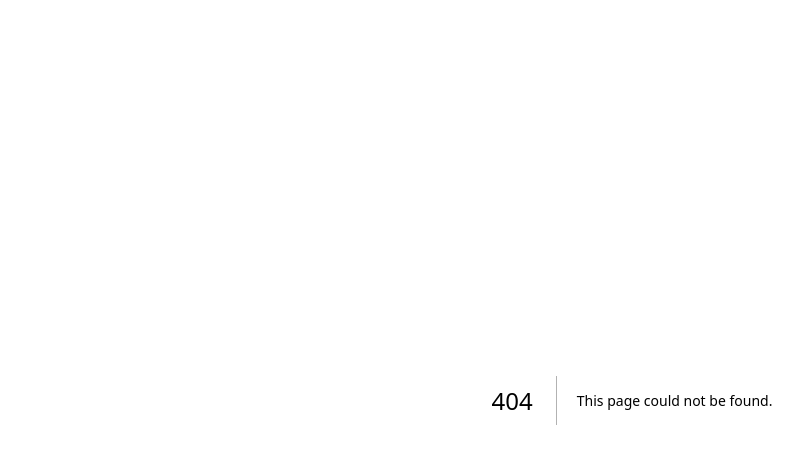
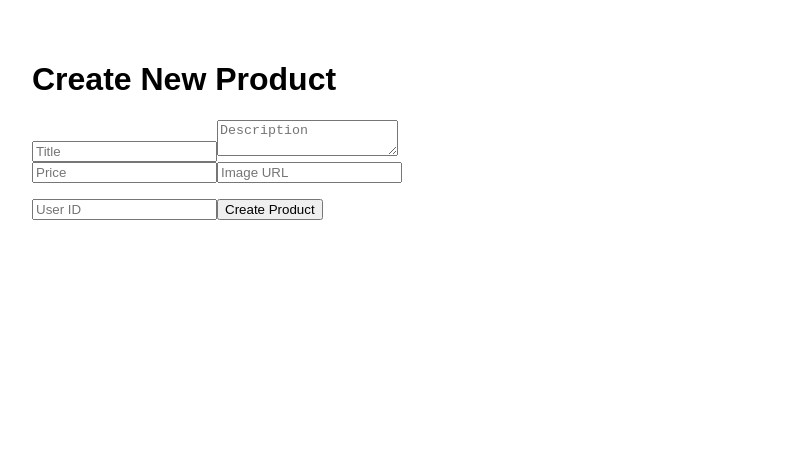
Before and after one commit to sullyist/marketplace-starter, a Next.js app: page /create in a window 1280 px wide. Before the commit this address had no page. Shown: the top 464 px of the page, without its empty margins (8-811 px from the left). Built offline with nearby package versions, Linux system fonts and the light colour scheme.

Commit message:
Add product creation page

```diff
--- /dev/null
+++ b/pages/create.js
@@ -0,0 +1,48 @@
+// pages/create.js
+
+import { useState } from 'react';
+import { useRouter } from 'next/router';
+
+export default function CreateProduct() {
+  const router = useRouter();
+  const [form, setForm] = useState({
+    title: '',
+    description: '',
+    price: '',
+    imageUrl: '',
+    userId: ''
+  });
+
+  const handleChange = (e) => {
+    setForm({ ...form, [e.target.name]: e.target.value });
+  };
+
+  const handleSubmit = async (e) => {
+    e.preventDefault();
+    const res = await fetch('/api/products', {
+      method: 'POST',
+      headers: { 'Content-Type': 'application/json' },
+      body: JSON.stringify({ ...form, price: parseFloat(form.price) })
+    });
+    if (res.ok) {
+      alert('Product created!');
+      router.push('/');
+    } else {
+      alert('Error creating product');
+    }
+  };
+
+  return (
+    <div style={{ padding: '2rem', fontFamily: 'Arial' }}>
+      <h1>Create New Product</h1>
+      <form onSubmit={handleSubmit} style={{ maxWidth: 500 }}>
+        <input name="title" placeholder="Title" value={form.title} onChange={handleChange} required />
+        <textarea name="description" placeholder="Description" value={form.description} onChange={handleChange} required />
+        <input name="price" type="number" placeholder="Price" value={form.price} onChange={handleChange} required />
+        <input name="imageUrl" placeholder="Image URL" value={form.imageUrl} onChange={handleChange} required />
+        <input name="userId" placeholder="User ID" value={form.userId} onChange={handleChange} required />
+        <button type="submit" style={{ marginTop: '1rem' }}>Create Product</button>
+      </form>
+    </div>
+  );
+}
```
